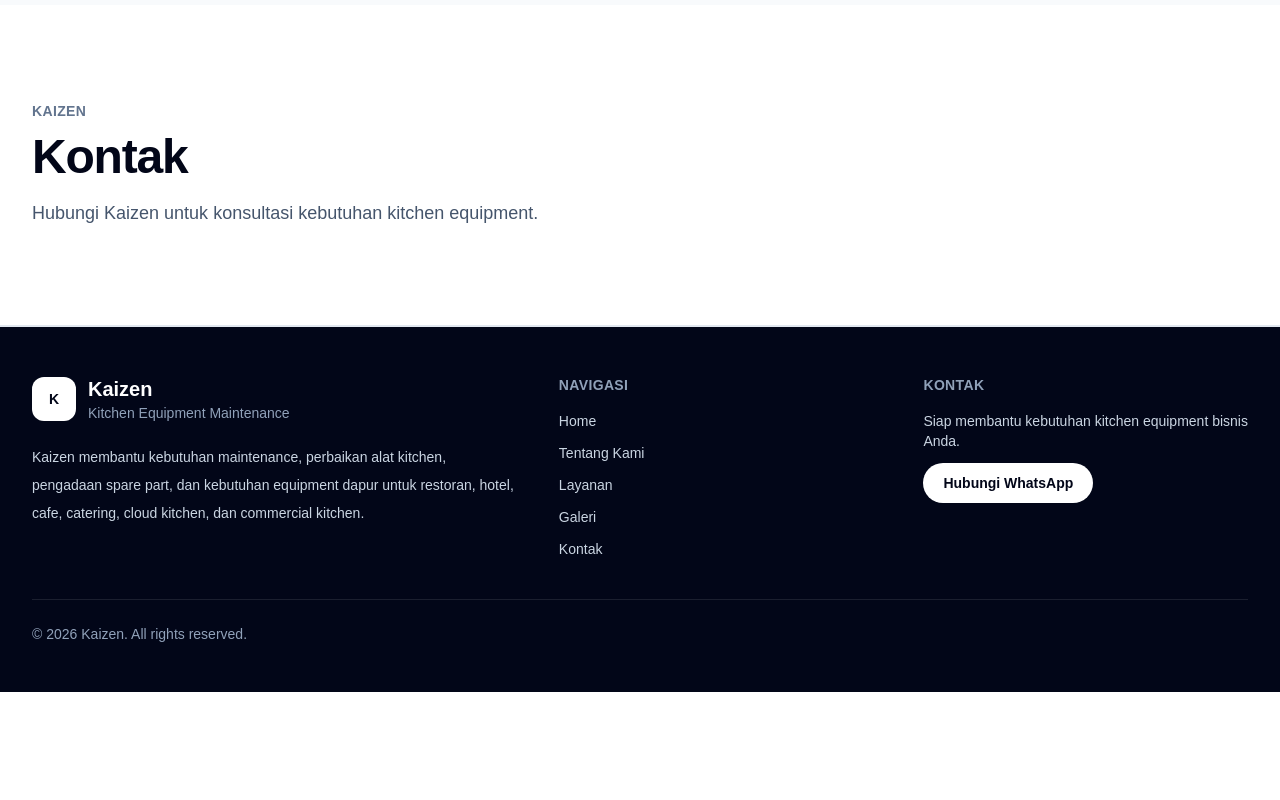
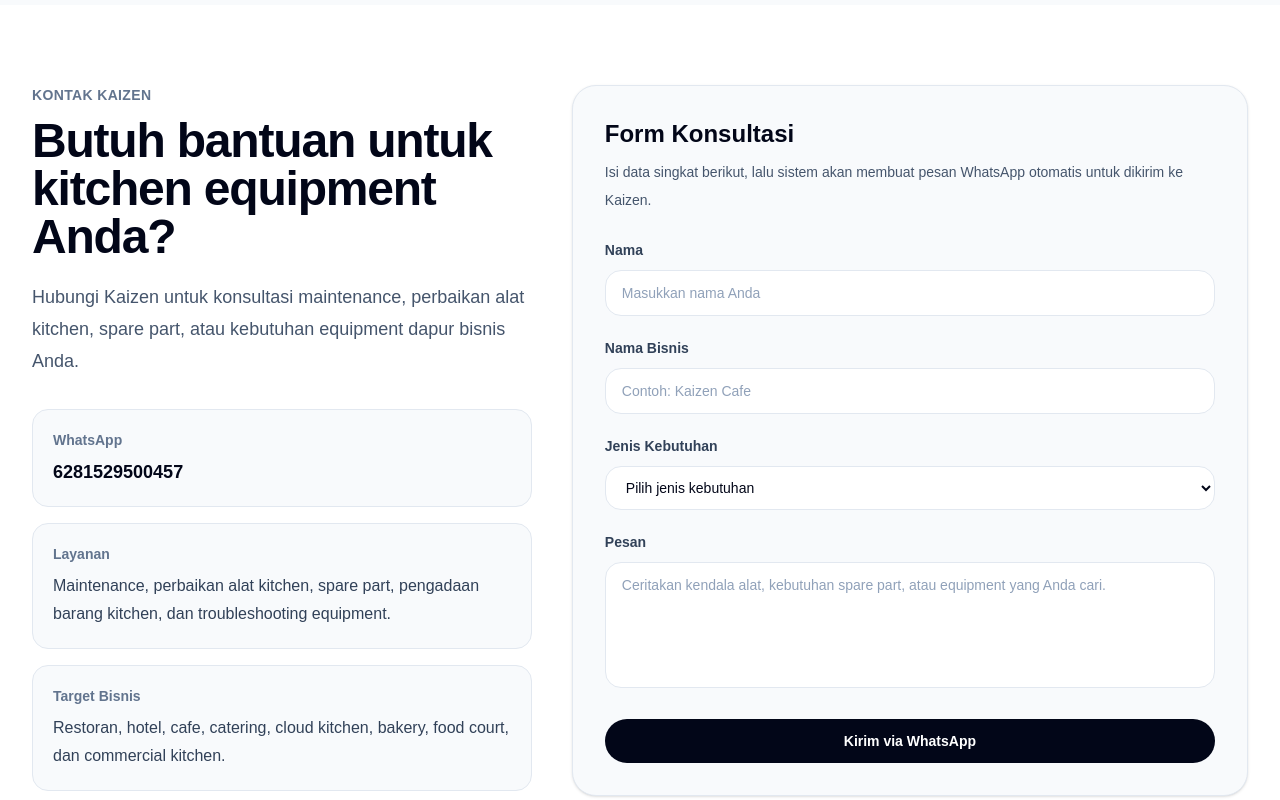
Before and after one commit to kevinazzaky/kaizen, a Next.js app: page / in a window 1280 px wide. Shown: the part 7260-8060 px from the top of the page. Before the commit the page ends 7952 px from the top, so only its background shows below. Built offline with nearby package versions, Linux system fonts and the light colour scheme.

Commit message:
feat: create contact form ui

```diff
--- a/src/app/page.tsx
+++ b/src/app/page.tsx
@@ -2,18 +2,11 @@
 import { Navbar } from "@/components/layout/Navbar";
 import { AboutSection } from "@/components/sections/AboutSection";
 import { BenefitsSection } from "@/components/sections/BenefitsSection";
+import { ContactSection } from "@/components/sections/ContactSection";
 import { GallerySection } from "@/components/sections/GallerySection";
 import { HeroSection } from "@/components/sections/HeroSection";
 import { ServiceAreaSection } from "@/components/sections/ServiceAreaSection";
 import { ServicesSection } from "@/components/sections/ServicesSection";
-
-const sections = [
-  {
-    id: "kontak",
-    title: "Kontak",
-    description: "Hubungi Kaizen untuk konsultasi kebutuhan kitchen equipment.",
-  },
-];
 
 export default function Home() {
   return (
@@ -25,29 +18,7 @@
       <BenefitsSection />
       <ServiceAreaSection />
       <GallerySection />
-
-      {sections.map((section) => (
-        <section
-          key={section.id}
-          id={section.id}
-          className="scroll-mt-24 border-b border-slate-200 px-4 py-24 sm:px-6 lg:px-8"
-        >
-          <div className="mx-auto max-w-7xl">
-            <p className="mb-3 text-sm font-semibold uppercase tracking-wide text-slate-500">
-              Kaizen
-            </p>
-
-            <h2 className="text-4xl font-bold tracking-tight text-slate-950 sm:text-5xl">
-              {section.title}
-            </h2>
-
-            <p className="mt-4 max-w-2xl text-lg leading-8 text-slate-600">
-              {section.description}
-            </p>
-          </div>
-        </section>
-      ))}
-
+      <ContactSection />
       <Footer />
     </main>
   );
--- /dev/null
+++ b/src/components/sections/ContactSection.tsx
@@ -0,0 +1,215 @@
+"use client";
+
+import { FormEvent, useState } from "react";
+import { company } from "@/constants/company";
+import { services } from "@/constants/services";
+
+type ContactFormState = {
+  name: string;
+  businessName: string;
+  needType: string;
+  message: string;
+};
+
+const initialFormState: ContactFormState = {
+  name: "",
+  businessName: "",
+  needType: "",
+  message: "",
+};
+
+export function ContactSection() {
+  const [formData, setFormData] = useState<ContactFormState>(initialFormState);
+
+  const handleChange = (field: keyof ContactFormState, value: string) => {
+    setFormData((current) => ({
+      ...current,
+      [field]: value,
+    }));
+  };
+
+  const handleSubmit = (event: FormEvent<HTMLFormElement>) => {
+    event.preventDefault();
+
+    const whatsappMessage = [
+      "Halo Kaizen, saya ingin konsultasi layanan kitchen equipment.",
+      "",
+      `Nama: ${formData.name}`,
+      `Nama Bisnis: ${formData.businessName || "-"}`,
+      `Jenis Kebutuhan: ${formData.needType}`,
+      "",
+      "Pesan:",
+      formData.message || "-",
+    ].join("\n");
+
+    const whatsappUrl = `https://wa.me/${
+      company.whatsappNumber
+    }?text=${encodeURIComponent(whatsappMessage)}`;
+
+    window.open(whatsappUrl, "_blank", "noopener,noreferrer");
+  };
+
+  return (
+    <section id="kontak" className="bg-white px-4 py-20 sm:px-6 lg:px-8">
+      <div className="mx-auto max-w-7xl">
+        <div className="grid gap-10 lg:grid-cols-[0.85fr_1.15fr] lg:items-start">
+          <div>
+            <p className="text-sm font-semibold uppercase tracking-wide text-slate-500">
+              Kontak Kaizen
+            </p>
+
+            <h2 className="mt-3 text-3xl font-bold tracking-tight text-slate-950 sm:text-4xl lg:text-5xl">
+              Butuh bantuan untuk kitchen equipment Anda?
+            </h2>
+
+            <p className="mt-5 text-base leading-8 text-slate-600 sm:text-lg">
+              Hubungi Kaizen untuk konsultasi maintenance, perbaikan alat
+              kitchen, spare part, atau kebutuhan equipment dapur bisnis Anda.
+            </p>
+
+            <div className="mt-8 grid gap-4">
+              <div className="rounded-2xl border border-slate-200 bg-slate-50 p-5">
+                <p className="text-sm font-semibold text-slate-500">
+                  WhatsApp
+                </p>
+                <p className="mt-2 text-lg font-bold text-slate-950">
+                  {company.whatsappNumber}
+                </p>
+              </div>
+
+              <div className="rounded-2xl border border-slate-200 bg-slate-50 p-5">
+                <p className="text-sm font-semibold text-slate-500">
+                  Layanan
+                </p>
+                <p className="mt-2 text-base leading-7 text-slate-700">
+                  Maintenance, perbaikan alat kitchen, spare part, pengadaan
+                  barang kitchen, dan troubleshooting equipment.
+                </p>
+              </div>
+
+              <div className="rounded-2xl border border-slate-200 bg-slate-50 p-5">
+                <p className="text-sm font-semibold text-slate-500">
+                  Target Bisnis
+                </p>
+                <p className="mt-2 text-base leading-7 text-slate-700">
+                  Restoran, hotel, cafe, catering, cloud kitchen, bakery, food
+                  court, dan commercial kitchen.
+                </p>
+              </div>
+            </div>
+          </div>
+
+          <form
+            onSubmit={handleSubmit}
+            className="rounded-3xl border border-slate-200 bg-slate-50 p-5 shadow-sm sm:p-6 lg:p-8"
+          >
+            <div>
+              <h3 className="text-2xl font-bold text-slate-950">
+                Form Konsultasi
+              </h3>
+
+              <p className="mt-2 text-sm leading-7 text-slate-600">
+                Isi data singkat berikut, lalu sistem akan membuat pesan
+                WhatsApp otomatis untuk dikirim ke Kaizen.
+              </p>
+            </div>
+
+            <div className="mt-6 grid gap-5">
+              <div>
+                <label
+                  htmlFor="name"
+                  className="text-sm font-semibold text-slate-700"
+                >
+                  Nama
+                </label>
+
+                <input
+                  id="name"
+                  type="text"
+                  required
+                  value={formData.name}
+                  onChange={(event) => handleChange("name", event.target.value)}
+                  placeholder="Masukkan nama Anda"
+                  className="mt-2 w-full rounded-2xl border border-slate-200 bg-white px-4 py-3 text-sm text-slate-950 outline-none transition placeholder:text-slate-400 focus:border-slate-400"
+                />
+              </div>
+
+              <div>
+                <label
+                  htmlFor="businessName"
+                  className="text-sm font-semibold text-slate-700"
+                >
+                  Nama Bisnis
+                </label>
+
+                <input
+                  id="businessName"
+                  type="text"
+                  value={formData.businessName}
+                  onChange={(event) =>
+                    handleChange("businessName", event.target.value)
+                  }
+                  placeholder="Contoh: Kaizen Cafe"
+                  className="mt-2 w-full rounded-2xl border border-slate-200 bg-white px-4 py-3 text-sm text-slate-950 outline-none transition placeholder:text-slate-400 focus:border-slate-400"
+                />
+              </div>
+
+              <div>
+                <label
+                  htmlFor="needType"
+                  className="text-sm font-semibold text-slate-700"
+                >
+                  Jenis Kebutuhan
+                </label>
+
+                <select
+                  id="needType"
+                  required
+                  value={formData.needType}
+                  onChange={(event) =>
+                    handleChange("needType", event.target.value)
+                  }
+                  className="mt-2 w-full rounded-2xl border border-slate-200 bg-white px-4 py-3 text-sm text-slate-950 outline-none transition focus:border-slate-400"
+                >
+                  <option value="">Pilih jenis kebutuhan</option>
+                  {services.map((service) => (
+                    <option key={service.title} value={service.title}>
+                      {service.title}
+                    </option>
+                  ))}
+                </select>
+              </div>
+
+              <div>
+                <label
+                  htmlFor="message"
+                  className="text-sm font-semibold text-slate-700"
+                >
+                  Pesan
+                </label>
+
+                <textarea
+                  id="message"
+                  rows={5}
+                  value={formData.message}
+                  onChange={(event) =>
+                    handleChange("message", event.target.value)
+                  }
+                  placeholder="Ceritakan kendala alat, kebutuhan spare part, atau equipment yang Anda cari."
+                  className="mt-2 w-full resize-none rounded-2xl border border-slate-200 bg-white px-4 py-3 text-sm text-slate-950 outline-none transition placeholder:text-slate-400 focus:border-slate-400"
+                />
+              </div>
+            </div>
+
+            <button
+              type="submit"
+              className="mt-6 inline-flex w-full items-center justify-center rounded-full bg-slate-950 px-6 py-3 text-sm font-semibold text-white transition hover:bg-slate-700"
+            >
+              Kirim via WhatsApp
+            </button>
+          </form>
+        </div>
+      </div>
+    </section>
+  );
+}
```
